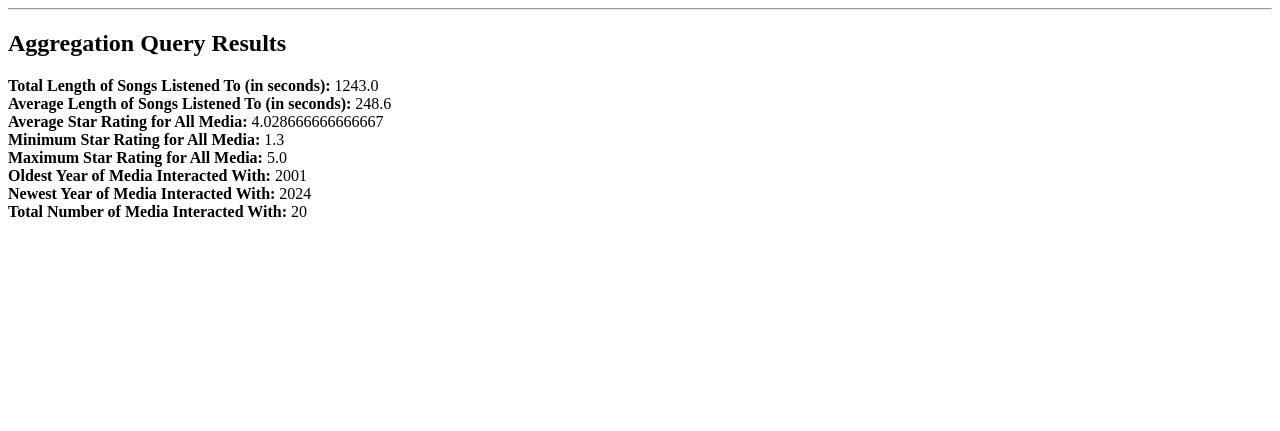
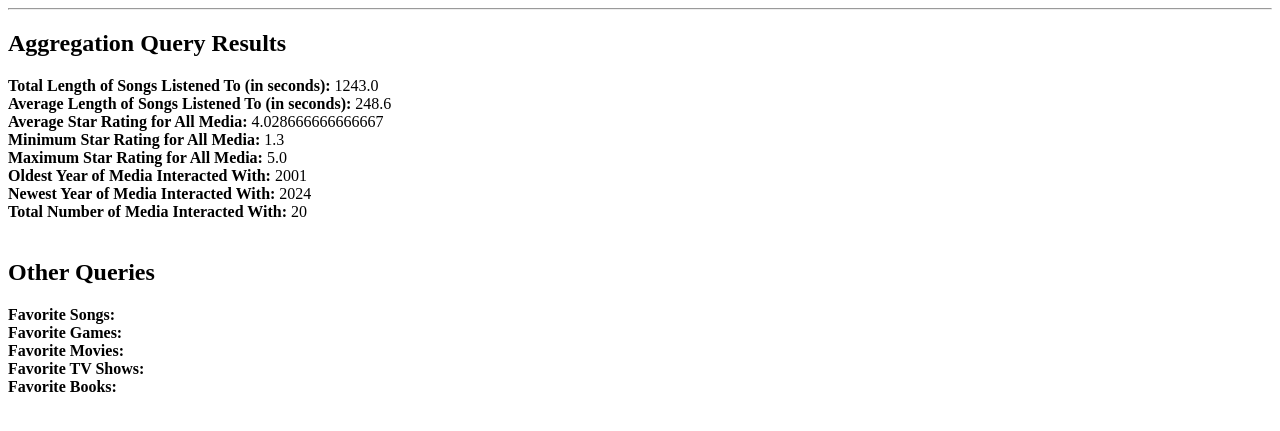
Before and after one commit to frawgii/cs2300_final_project, a Flask app: page /queries/ in a window 1280 px wide. Shown: the part 45-476 px from the top of the page. Run offline with Flask 3, Linux system fonts and the light colour scheme; data comes from the database, SQL or seed files in the repository.

Commit message:
Set up queries for finding favorites

```diff
--- a/Templates/base.html
+++ b/Templates/base.html
@@ -127,6 +127,12 @@
         {% endfor %}
         {% block query_info %} {% endblock %}
     </div>
+    <div class="more_query_info">
+        {% for message in get_flashed_messages() %}
+            <div class="alert">{{ message }}</div>
+        {% endfor %}
+        {% block more_query_info %} {% endblock %}
+    </div>
 
 </body>
 </html>
--- a/Templates/queries.html
+++ b/Templates/queries.html
@@ -14,6 +14,7 @@
             <tr><b>Total Number of Media Interacted With:</b> {{ row_count }}</tr><br>
     </table>
     </div>
+    <br>
 {% endblock %}
 
 {% block more_query_info %}
@@ -22,6 +23,9 @@
         <table>
             <tr><b>Favorite Songs: </b> </tr><br>
             <tr><b>Favorite Games: </b> </tr><br>
+            <tr><b>Favorite Movies: </b> </tr><br>
+            <tr><b>Favorite TV Shows: </b> </tr><br>
+            <tr><b>Favorite Books: </b> </tr><br>
 
         </table>
 {% endblock %}
--- a/app.py
+++ b/app.py
@@ -627,6 +627,18 @@ def queries():
     max_year = curs.fetchone()[0]
     curs.execute('SELECT count(*) FROM interacted_with')
     row_count = curs.fetchone()[0]
+    curs.execute('SELECT g_title FROM game g WHERE g.favorite = 1')
+    fav_g = curs.fetchall()
+    curs.execute('SELECT c_title FROM comic c WHERE c.favorite = 1')
+    fav_c = curs.fetchall()
+    curs.execute('SELECT tv_title FROM tv_show tv WHERE tv.favorite = 1')
+    fav_tv = curs.fetchall()
+    curs.execute('SELECT mo_title FROM movie mo WHERE mo.favorite = 1')
+    fav_mo = curs.fetchall()
+    curs.execute('SELECT s_title FROM song s WHERE s.favorite = 1')
+    fav_s = curs.fetchall()
     conn.commit()
     conn.close()
-    return render_template('queries.html', sum_len=sum_len, avg_len=avg_len, avg_star=avg_star, min_star=min_star, max_star=max_star, min_year=min_year, max_year=max_year, row_count=row_count)
+    return render_template('queries.html', sum_len=sum_len, avg_len=avg_len, avg_star=avg_star, min_star=min_star, max_star=max_star,\
+                             min_year=min_year, max_year=max_year, row_count=row_count, fav_g=fav_g, fav_c=fav_c, fav_tv=fav_tv,\
+                              fav_mo=fav_mo, fav_s=fav_s)
```
